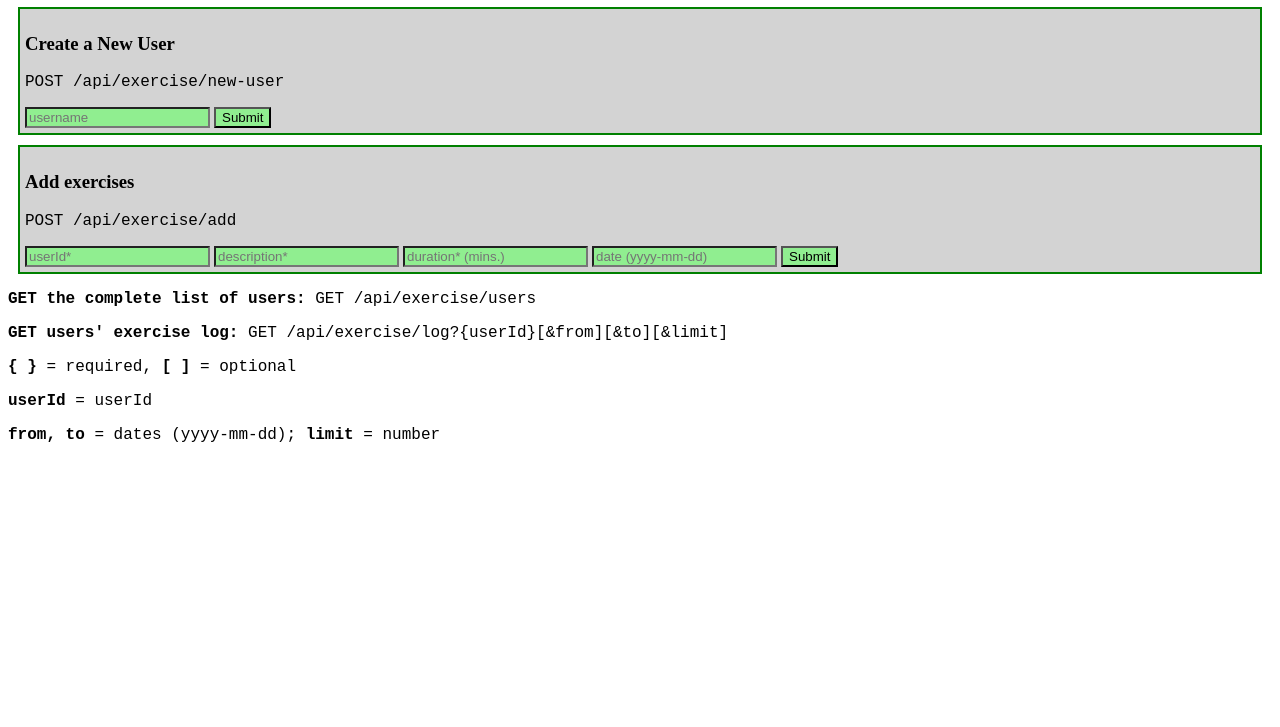
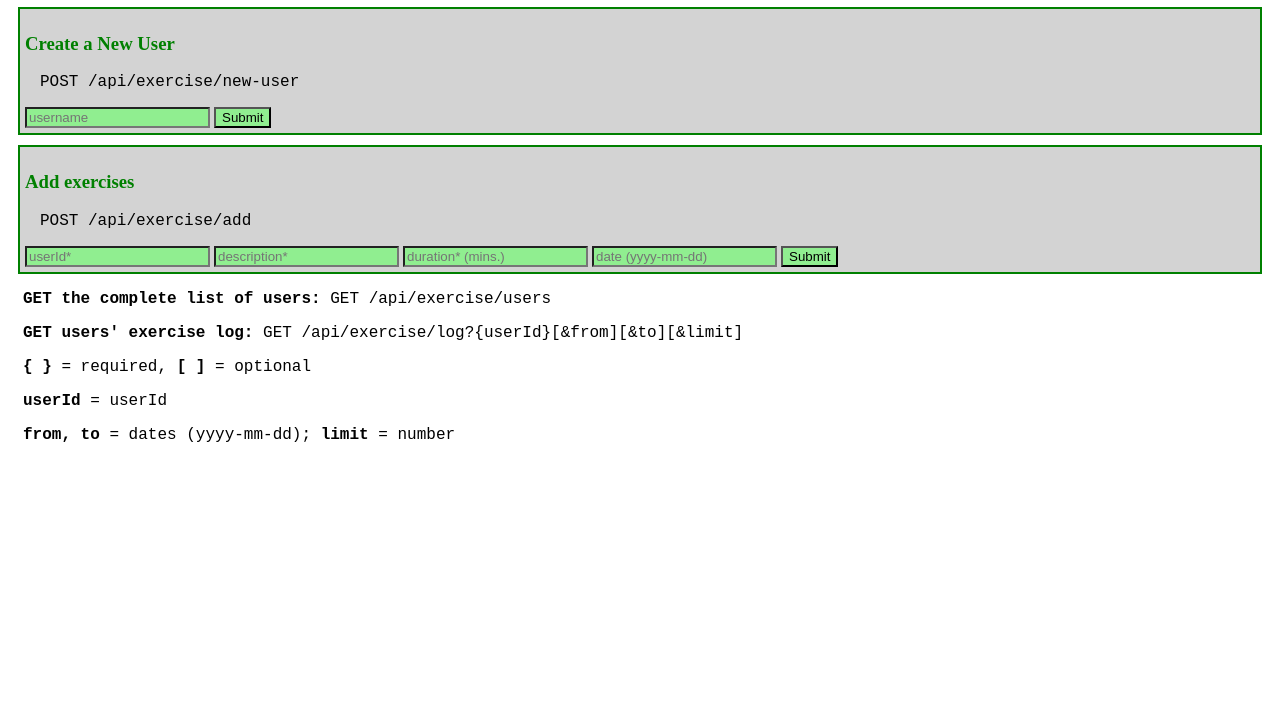
Before and after one commit to spr15bd/exercise-tracker, a website: page views/index.html in a window 1280 px wide. Shown: the part 73-800 px from the top of the page. Drawn offline with Linux system fonts and the light colour scheme; files that its build step writes are made by us from their sources.

Commit message:
Add files via upload

```diff
--- a/public/style.css
+++ b/public/style.css
@@ -1,6 +1,11 @@
 p {
-    font-size: 16px;
-    font-family: monospace;
+  font-size: 16px;
+  font-family: monospace;
+  margin-left: 15px;
+}
+
+h1, h3 {
+  color: green;
 }
 
 input {
```
